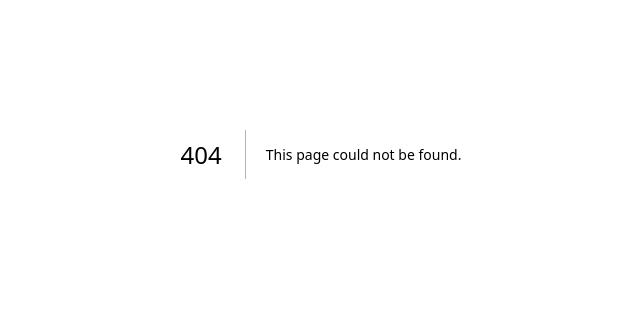
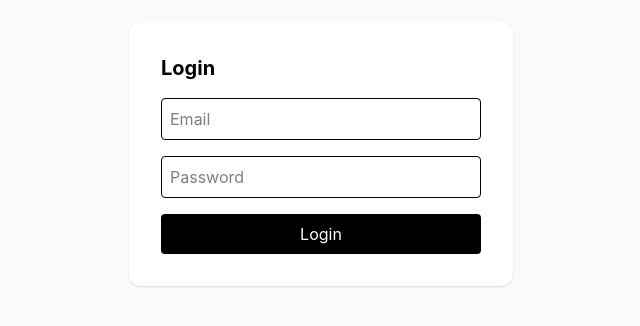
Before and after one commit to andrealfian420/nextjs-admin, a Next.js app: page /login in a window 1280 px wide. Before the commit this address had no page. Shown: the part 246-572 px from the top of the page, without its empty margins (319-959 px from the left). Built offline with nearby package versions, Linux system fonts and the light colour scheme.

Commit message:
feat: implement authentication flow with login page and auth store

```diff
--- a/package.json
+++ b/package.json
@@ -21,7 +21,8 @@
     "shadcn": "^4.2.0",
     "tailwind-merge": "^3.5.0",
     "tailwindcss": "^4.2.2",
-    "tw-animate-css": "^1.4.0"
+    "tw-animate-css": "^1.4.0",
+    "zustand": "^5.0.12"
   },
   "devDependencies": {
     "babel-plugin-react-compiler": "1.0.0",
--- a/src/app/admin/layout.jsx
+++ b/src/app/admin/layout.jsx
@@ -1,7 +1,25 @@
+'use client';
+
 import Sidebar from '@/components/layout/Sidebar';
 import Navbar from '@/components/layout/Navbar';
+import { useEffect } from 'react';
+import { useAuthStore } from '@/store/authStore';
+import { useRouter } from "next/navigation"
 
 export default function AdminLayout({ children }) {
+  const token = useAuthStore((state) => state.token);
+  const router = useRouter();
+
+  useEffect(() => {
+    if (!token) {
+      router.push('/login');
+    }
+  }, [token]);
+
+  if (!token) {
+    return null; // or a loading spinner
+  }
+
   return (
     <div className='flex h-screen font-sans bg-slate-50 text-slate-800 overflow-hidden'>
       <Sidebar />
--- /dev/null
+++ b/src/app/login/page.jsx
@@ -0,0 +1,63 @@
+'use client';
+
+import { useState } from 'react';
+import { useRouter } from 'next/navigation';
+import { authService } from '@/services/authService';
+import { useAuthStore } from '@/store/authStore';
+
+export default function LoginPage() {
+  const router = useRouter();
+
+  const setAuth = useAuthStore((state) => state.setAuth);
+
+  // State for form inputs
+  const [email, setEmail] = useState('');
+  const [password, setPassword] = useState('');
+
+  const handleLogin = async (e) => {
+    e.preventDefault();
+
+    try {
+      const res = await authService.login({
+        email,
+        password,
+      });
+
+      setAuth(res.user, res.token);
+      router.push('/admin');
+    } catch (error) {
+      alert(error.message);
+    }
+  };
+
+  return (
+    <div className='flex items-center justify-center min-h-screen bg-slate-50'>
+      <form
+        onSubmit={handleLogin}
+        className='bg-white p-8 rounded-xl shadow w-96 space-y-4'
+      >
+        <h1 className='text-xl font-bold'>Login</h1>
+
+        <input
+          className='w-full border p-2 rounded'
+          placeholder='Email'
+          onChange={(e) => setEmail(e.target.value)}
+        />
+
+        <input
+          type='password'
+          className='w-full border p-2 rounded'
+          placeholder='Password'
+          onChange={(e) => setPassword(e.target.value)}
+        />
+
+        <button
+          className='w-full bg-black text-white p-2 rounded'
+          type='submit'
+        >
+          Login
+        </button>
+      </form>
+    </div>
+  );
+}
--- /dev/null
+++ b/src/services/authService.js
@@ -0,0 +1,17 @@
+export const authService = {
+  // This is a mock login function. In a real application, you would make an API call to your backend here.
+  async login(data) {
+    if (data.email === 'admin@admin.com' && data.password === 'password') {
+      return {
+        user: {
+          id: 1,
+          name: 'Admin',
+          email: 'admin@admin.com',
+        },
+        token: 'sample_token',
+      };
+    }
+
+    throw new Error('Invalid credentials');
+  },
+};
--- /dev/null
+++ b/src/store/authStore.js
@@ -0,0 +1,22 @@
+import { create } from 'zustand';
+
+// Auth store to manage user authentication state
+export const useAuthStore = create((set) => ({
+  user: null,
+  token: null,
+  refreshToken: null,
+  setAuth: (user, token, refreshToken) => {
+    set({
+      user,
+      token,
+      refreshToken,
+    });
+  },
+  logout: () => {
+    set({
+      user: null,
+      token: null,
+      refreshToken: null,
+    });
+  },
+}));
```
Also changed, not shown: 1 other file (tests, documents, lock files or other folders).
